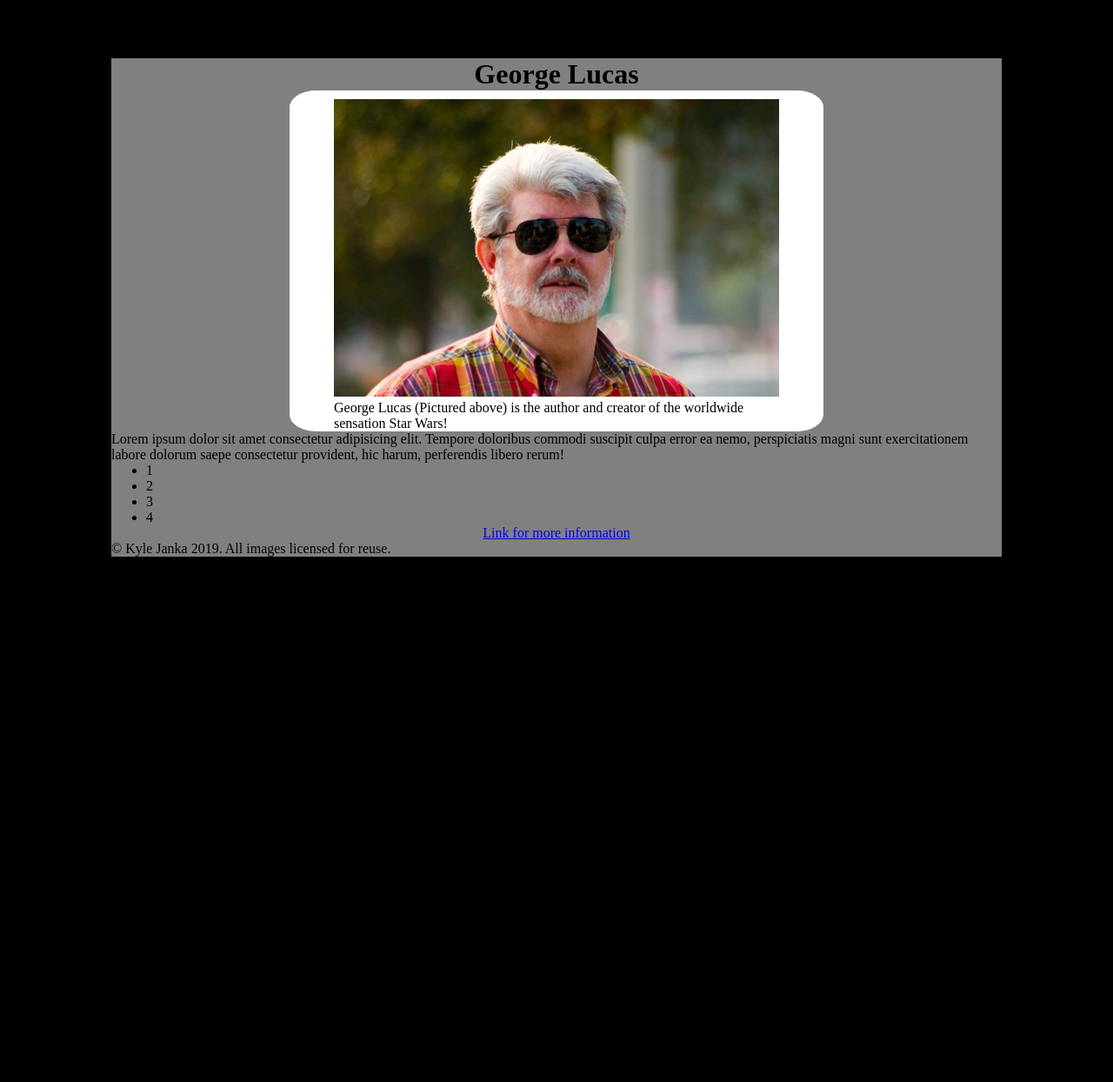
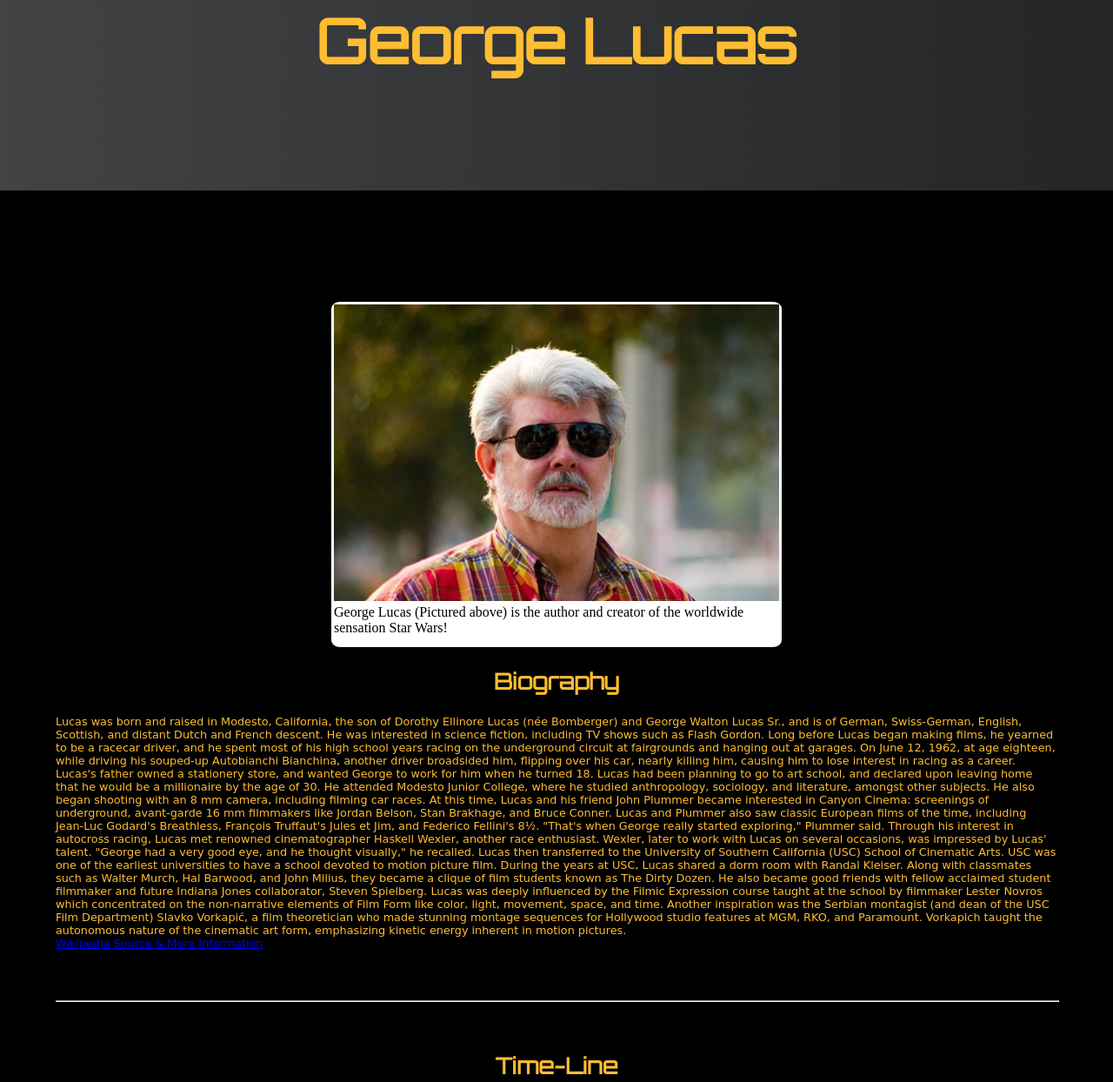
Before and after one commit to KTJanka/Tribute-Page, a plain HTML site: page index.html in a window 1280 px wide. Shown: the part 125-1369 px from the top of the page at 87% size. Before the commit the page ends 800 px from the top, so only its background shows below. Drawn offline with Linux system fonts and the light colour scheme; a web font is replaced by a local one.

Commit message:
Cleaned up layout, added some content.

```diff
--- a/index.html
+++ b/index.html
@@ -6,6 +6,7 @@
   <meta http-equiv="X-UA-Compatible" content="ie=edge">
   <link rel="stylesheet" href="main.css">
   <title>George Lucas</title>
+  <link href="https://fonts.googleapis.com/css?family=Abhaya+Libre|Anton|Lateef|Orbitron|Prosto+One&display=swap" rel="stylesheet">
 </head>
 <body>
   <main id="main">
@@ -17,7 +18,13 @@
         <p>George Lucas (Pictured above) is the author and creator of the worldwide sensation Star Wars!</p>
     </div>
     <section id="tribute-info">
-      <p>Lorem ipsum dolor sit amet consectetur adipisicing elit. Tempore doloribus commodi suscipit culpa error ea nemo, perspiciatis magni sunt exercitationem labore dolorum saepe consectetur provident, hic harum, perferendis libero rerum!</p>
+      <h2>Biography</h2>
+      <p>Lucas was born and raised in Modesto, California, the son of Dorothy Ellinore Lucas (née Bomberger) and George Walton Lucas Sr., and is of German, Swiss-German, English, Scottish, and distant Dutch and French descent. He was interested in science fiction, including TV shows such as Flash Gordon. Long before Lucas began making films, he yearned to be a racecar driver, and he spent most of his high school years racing on the underground circuit at fairgrounds and hanging out at garages. On June 12, 1962, at age eighteen, while driving his souped-up Autobianchi Bianchina, another driver broadsided him, flipping over his car, nearly killing him, causing him to lose interest in racing as a career. Lucas's father owned a stationery store, and wanted George to work for him when he turned 18. Lucas had been planning to go to art school, and declared upon leaving home that he would be a millionaire by the age of 30. He attended Modesto Junior College, where he studied anthropology, sociology, and literature, amongst other subjects. He also began shooting with an 8 mm camera, including filming car races.
+         At this time, Lucas and his friend John Plummer became interested in Canyon Cinema: screenings of underground, avant-garde 16 mm filmmakers like Jordan Belson, Stan Brakhage, and Bruce Conner. Lucas and Plummer also saw classic European films of the time, including Jean-Luc Godard's Breathless, François Truffaut's Jules et Jim, and Federico Fellini's 8½. "That's when George really started exploring," Plummer said. Through his interest in autocross racing, Lucas met renowned cinematographer Haskell Wexler, another race enthusiast. Wexler, later to work with Lucas on several occasions, was impressed by Lucas' talent. "George had a very good eye, and he thought visually," he recalled.
+         Lucas then transferred to the University of Southern California (USC) School of Cinematic Arts. USC was one of the earliest universities to have a school devoted to motion picture film. During the years at USC, Lucas shared a dorm room with Randal Kleiser. Along with classmates such as Walter Murch, Hal Barwood, and John Milius, they became a clique of film students known as The Dirty Dozen. He also became good friends with fellow acclaimed student filmmaker and future Indiana Jones collaborator, Steven Spielberg. Lucas was deeply influenced by the Filmic Expression course taught at the school by filmmaker Lester Novros which concentrated on the non-narrative elements of Film Form like color, light, movement, space, and time. Another inspiration was the Serbian montagist (and dean of the USC Film Department) Slavko Vorkapić, a film theoretician who made stunning montage sequences for Hollywood studio features at MGM, RKO, and Paramount. Vorkapich taught the autonomous nature of the cinematic art form, emphasizing kinetic energy inherent in motion pictures.</p>
+          <a id="wikiLink" href="https://en.wikipedia.org/wiki/George_Lucas" target="_blank">Wikipedia Source & More Information</a>
+          <hr>
+      <h2>Time-Line</h2>
       <ul>
         <li>1</li>
         <li>2</li>
@@ -25,7 +32,7 @@
         <li>4</li>
       </ul>
       </section>
-      <a id="wikiLink" href="https://en.wikipedia.org/wiki/George_Lucas" target="_blank">Link for more information</a>
+
     <footer>
       &copy; Kyle Janka 2019. All images licensed for reuse.
     </footer>
--- a/main.css
+++ b/main.css
@@ -7,31 +7,36 @@ body {
 }
 
 #main {
-  background: gray;
   display: grid;
   grid-template-columns: 100%;
   grid-template-rows: auto 1fr auto;
   height: 100%;
-  width: 80%;
+  width: 100%;
   margin: auto;
-  margin-top: 15%;
+  color: #FFBD33;
 }
 
 #title {
+  font-family: 'Orbitron', sans-serif;
   grid-row: 1;
   text-align: center;
+  font-size: 2.2em;
+  padding: 10%;
+  background: #232526;  /* fallback for old browsers */
+  background: -webkit-linear-gradient(to right, #414345, #232526);  /* Chrome 10-25, Safari 5.1-6 */
+  background: linear-gradient(to right, #414345, #232526); /* W3C, IE 10+/ Edge, Firefox 16+, Chrome 26+, Opera 12+, Safari 7+ */
+
 }
 
 #img-div {
   grid-row: 2;
-  width: 50%;
+  width: 40%;
   background: white;
-  padding-right: 5%;
-  padding-left: 5%;
-  padding-top: 1%;
-  border-radius: 5%;
-  margin-right: auto;
-  margin-left: auto;
+  padding: .2%;
+  padding-bottom: 1%;
+  border-radius: 2%;
+  margin: 10% auto 0;
+  color: black;
 }
 
 #mainImg {
@@ -40,8 +45,29 @@ body {
 
 #tribute-info {
   grid-row: 3;
+  font-family: 'Prosto One', cursive;
+  font-size: .8em;
+  margin-left: 5%;
+  margin-right: 5%;
 }
 
 #wikiLink {
   text-align: center;
 }
+
+h2 {
+  text-align: center;
+  font-family: 'Orbitron', sans-serif;
+  font-size: 2em;
+  margin: 2%;
+}
+
+hr {
+  margin-top: 5%;
+  margin-bottom: 5%;
+  width: 100%;
+}
+
+footer {
+  margin-top: 5%;
+}
```
Also changed, not shown: 1 other file.
